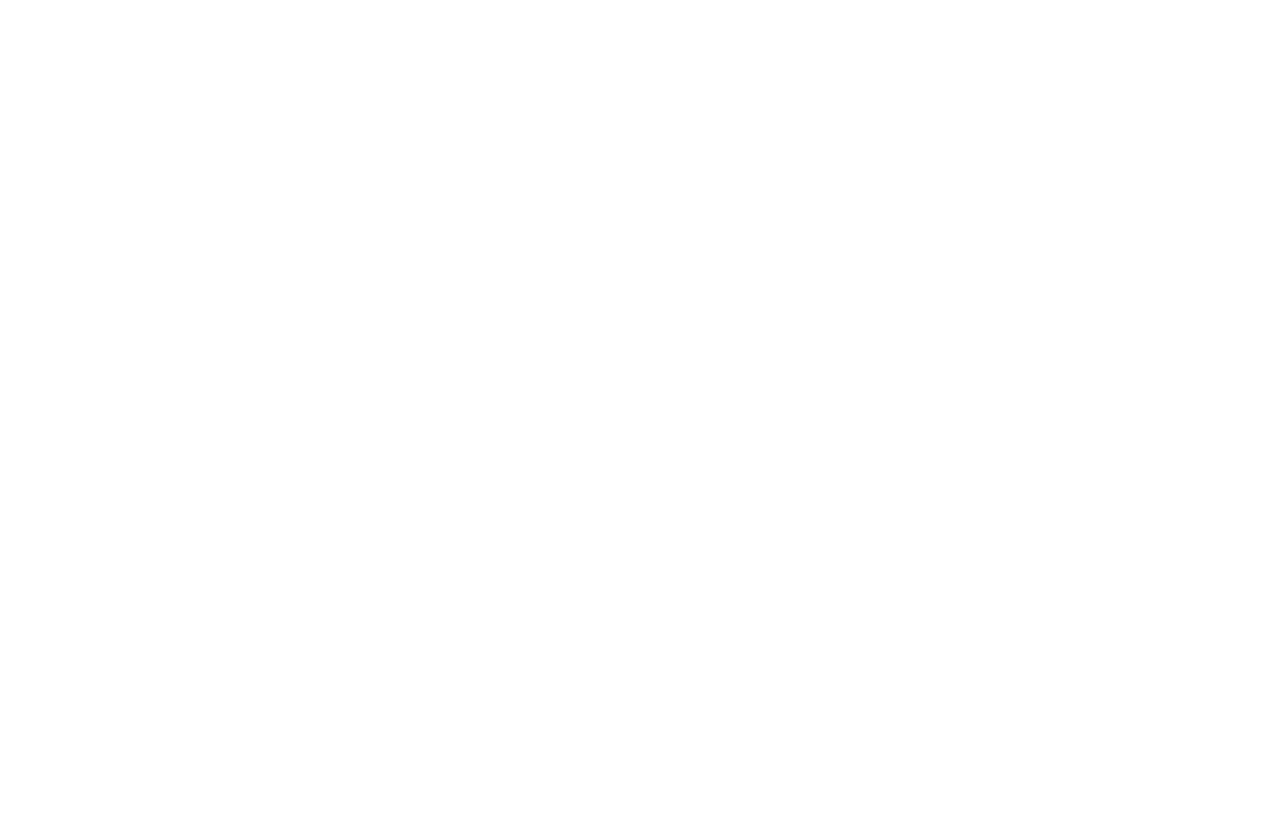
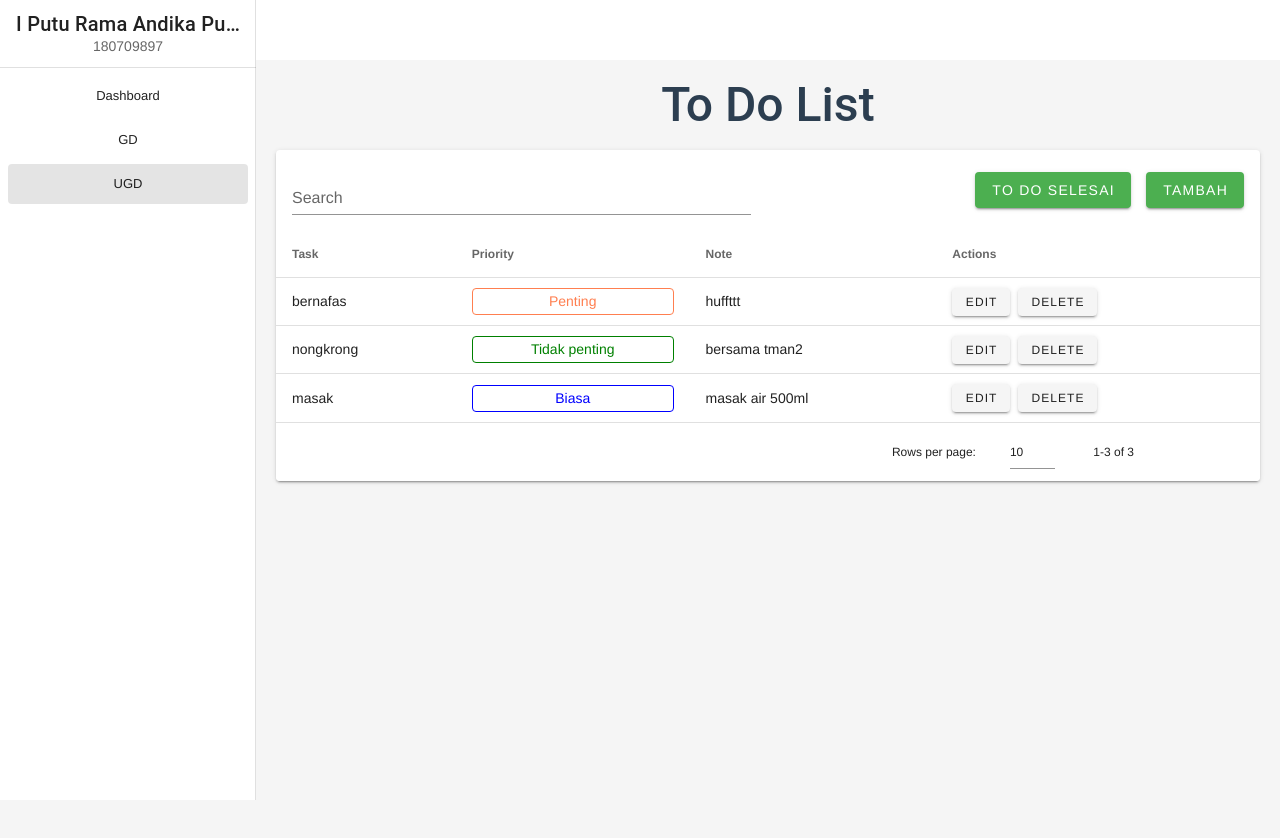
Before and after one commit to Rama-Andika/VueCLI-Webpack_9897, a Vue app: page /ugd in a window 1280 px wide. Shown: the top 838 px of the page. Built offline with nearby package versions, Linux system fonts and the light colour scheme.

Commit message:
UGD Vue CLI

```diff
--- a/package.json
+++ b/package.json
@@ -8,6 +8,7 @@
     "lint": "vue-cli-service lint"
   },
   "dependencies": {
+    "@mdi/js": "^5.8.55",
     "core-js": "^3.6.5",
     "vue": "^2.6.11",
     "vue-router": "^3.4.9",
--- a/src/components/DashboardLayout.vue
+++ b/src/components/DashboardLayout.vue
@@ -11,7 +11,6 @@
                     </v-list-item-subtitle>
                 </v-list-item-content>
             </v-list-item>
-
     <v-divider></v-divider>
 
 <v-list dense nav>
@@ -20,9 +19,7 @@
         :key="item.title"
         link
         tag="router-link"
-                    :to="item.to"
-                >
-
+        :to="item.to">
         <v-list-item-content>
             <v-list-item-title>{{ item.title }}</v-list-item-title>
         </v-list-item-content>
@@ -34,15 +31,15 @@
  </div>
  </div>
 </template>
-
 <script>
 export default {
 name: "Dashboard",
 data() {
     return {
         items: [
-                { title: "Dashboard", to:"/" },
+            { title: "Dashboard", to: "/" },
             { title: "GD", to: "/gd" },
+            { title: "UGD", to: "/ugd" },
         ],
     };
 },
--- a/src/components/TodoList/List.vue
+++ b/src/components/TodoList/List.vue
@@ -17,13 +17,35 @@
                 </v-btn>
             </v-card-title>
             <v-data-table :headers="headers" :items="todos" :search="search">
+                <template v-slot:[`item.priority`]="{ item }">
+                    <td>
+                        <v-card v-if="item.priority == 'Penting'" style="border-color: lightcoral; color: lightcoral; width: fit-content;" outlined>
+                            {{ item.priority }}
+                        </v-card>
+                        <v-card v-else-if="item.priority == 'Biasa'" style="border-color: lightblue; color: lightblue; width: fit-content;" outlined>
+                            {{ item.priority }}
+                        </v-card>
+                        <v-card v-else outlined style="border-color: lightgreen; color: lightgreen; width: fit-content;">
+                            {{ item.priority }}
+                        </v-card>
+                    </td>
+                </template>
+
                 <template v-slot:[`item.actions`]="{ item }">
-                    <v-btn small class="mr-2" @click="editItem(item)">
-                        edit
-                    </v-btn>
-                    <v-btn small @click="deleteItem(item)">
-                        delete
-                    </v-btn>
+                    <v-btn
+              icon
+              color="red"
+            >
+              <v-icon @click="editItem(item)">mdiDelete</v-icon>
+            </v-btn>
+
+            <v-btn
+              icon
+              color="red"
+            >
+              <v-icon @click="deleteItem(item)">mdiPencil</v-icon>
+            </v-btn>
+
                 </template>
             </v-data-table>
         </v-card>
@@ -61,21 +83,57 @@
                 <v-btn color="blue darken-1" text @click="cancel">
                     Cancel
                 </v-btn>
-                <v-btn color="blue darken-1" text @click="save">
-                    Save
-                </v-btn>
+                <v-btn v-if="adding == true"
+                        color="blue darken-1"
+                        text
+                        @click="save">
+                        Save
+                    </v-btn>
+                  <v-btn v-else
+                        color="blue darken-1"
+                        text
+                        @click="edit(formTodo)">
+                        Save
+                    </v-btn>
             </v-card-actions>
         </v-card>
     </v-dialog>
+    <v-dialog v-model="dialogdel" persistent max-width="400px">
+            <v-card>
+                <v-card-title>
+                    <span class="headline">Yakin ingin menghapus?</span>
+                </v-card-title>
+                <v-card-actions>
+                    <v-spacer></v-spacer>
+                    <v-btn color="green darken-1" text @click="cancel">Tidak</v-btn>
+                    <v-btn color="red darken-1" text @click="confirmdelete">Ya</v-btn>
+                </v-card-actions>
+
+            </v-card>
+        </v-dialog>
 </v-main>
 </template>
 <script>
+
+
+
 export default {
     name: "List",
     data() {
         return {
             search: null,
+            searchp: "All Priority",
+            adding: true,
+            edititem: null,
             dialog: false,
+            filters: {
+                search: '',
+                priority: '',
+            },
+            icons: {
+                mdiPencil,
+                mdiDelete,
+            },
             headers: [
                 {
                     text: "Task",
@@ -122,6 +180,30 @@
             this.resetForm();
             this.dialog = false;
         },
+        deleteItem(item) {
+            this.dialogdel = true;
+            this.edititem = item;
+        },
+        confirmdelete() {
+            this.todos.splice(this.todos.indexOf(this.edititem), 1);
+            this.dialogdel = false;
+        },
+        editItem(item) {
+            this.adding = false;
+            this.formTodo = {
+                task: item.task,
+                priority: item.priority,
+                note: item.note,
+            };
+            this.dialog = true;
+            this.edititem = item;
+        },
+        edit(formTodo) {
+            this.edititem.task = formTodo.task;
+            this.edititem.priority = formTodo.priority;
+            this.edititem.note = formTodo.note;
+            this.cancel();
+        },
         resetForm() {
             this.formTodo = {
                 task: null,
@@ -133,3 +215,7 @@
     },
 };
 </script>
+<style scoped>
+.pencil{color: lightblue !important;}
+.bin{color: lightcoral !important;}
+</style>
--- /dev/null
+++ b/src/components/TodoList/ListUGD.vue
@@ -0,0 +1,225 @@
+<template>
+ <v-main class="list">
+    <h3 class="text-h3 font-weight-medium mb-5">To Do List</h3>
+
+ <v-card>
+    <v-card-title>
+        <v-text-field
+            v-model="search"
+            append-icon="mdi-magnify"
+            label="Search"
+            single-line
+            hide-details>
+        </v-text-field>
+    <v-spacer></v-spacer>
+
+    <v-btn color="success" dark @click="dialog = true" style="margin-right:15px;">
+        To Do Selesai
+    </v-btn>
+
+    <v-btn color="success" dark @click="dialog = true">
+        Tambah
+    </v-btn>
+    </v-card-title>
+    <v-data-table :headers="headers" :items="todos" :search="search">
+
+        <template v-slot:[`item.priority`]="{ item }">
+            <td>
+                <v-card v-if="item.priority == 'Penting'" style="padding:2px 5px;border-color: coral; color: coral;" outlined>
+                    {{ item.priority }}
+                </v-card>
+                <v-card v-else-if="item.priority == 'Biasa'" style="padding:2px 5px;border-color: blue; color: blue;" outlined>
+                    {{ item.priority }}
+                </v-card>
+                <v-card v-else outlined style="padding:2px 5px; border-color:green; color: green;">
+                    {{ item.priority }}
+                </v-card>
+            </td>
+        </template>
+
+        <template v-slot:[`item.actions`]="{ item }">
+            <v-btn small class="mr-2" @click="editItem(item)">
+                edit
+            </v-btn>
+        <v-btn small @click="deleteItem(item)">
+                delete
+        </v-btn>
+        </template>
+    </v-data-table>
+</v-card>
+
+ <v-dialog v-model="dialog" persistent max-width="600px">
+    <v-card>
+        <v-card-title>
+            <span class="headline"
+                v-if="adding == true" >Form Add</span>
+            <span class="headline"
+                v-else>Form Edit</span>
+            </v-card-title>
+    <v-card-text>
+ <v-container>
+    <v-text-field
+        v-model="formTodo.task"
+        label="Task"
+        required>
+    </v-text-field>
+
+ <v-select
+    v-model="formTodo.priority"
+    :items="['Penting', 'Biasa', 'Tidak penting']"
+    label="Priority"
+    required>
+ </v-select>
+
+<v-textarea
+    v-model="formTodo.note"
+    label="Note"
+    required>
+
+</v-textarea>
+</v-container>
+    </v-card-text>
+
+        <v-card-actions>
+            <v-spacer></v-spacer>
+            <v-btn color="blue darken-1" text @click="cancel"> Cancel</v-btn>
+            <v-btn v-if="adding == true"
+                color="blue darken-1"
+                text
+                @click="save">
+                Save
+            </v-btn>
+            <v-btn v-else
+                color="blue darken-1"
+                text
+                @click="edit(formTodo)">
+                Save
+            </v-btn>
+        </v-card-actions>
+        </v-card>
+    </v-dialog>
+
+<v-dialog v-model="dialogdel" persistent max-width="400px">
+    <v-card>
+        <v-card-title>
+            <span class="headline">Yakin ingin menghapus?</span>
+        </v-card-title>
+        <v-card-actions>
+            <v-spacer></v-spacer>
+            <v-btn color="green darken-1" text @click="cancel">Tidak</v-btn>
+            <v-btn color="red darken-1" text @click="confirmdelete">Ya</v-btn>
+        </v-card-actions>
+
+    </v-card>
+</v-dialog>
+
+
+</v-main>
+</template>
+<script>
+export default {
+    name: "List",
+        data() {
+return {
+    search: null,
+        dialog: false,
+        searchp: "All Priority",
+        adding: true,
+        edititem: null,
+        dialogdel: false,
+        dialognote: false,
+        filters: {
+                search: '',
+                priority: '',
+            },
+        headers: [
+            {
+                text: "Task",
+                align: "start",
+                sortable: true,
+                value: "task",
+            },
+            { text: "Priority", value: "priority" },
+            { text: "Note", value: "note" },
+            { text: "Actions", value: "actions" },
+        ],
+            todos: [
+        {
+            task: "bernafas",
+            priority: "Penting",
+            note: "huffttt",
+        },
+        {
+            task: "nongkrong",
+            priority: "Tidak penting",
+            note: "bersama tman2",
+        },
+        {
+            task: "masak",
+            priority: "Biasa",
+            note: "masak air 500ml",
+        },
+    ],
+        formTodo: {
+        task: null,
+        priority: null,
+        note: null,
+    },
+ };
+},
+methods: {
+        save() {
+            this.todos.push(this.formTodo);
+            this.cancel();
+        },
+        cancel() {
+            this.resetForm();
+            this.dialog = false;
+            this.edititem = null;
+            this.adding = true;
+            this.dialogdel = false;
+            this.dialognote = false;
+        },
+        deleteItem(item) {
+            this.dialogdel = true;
+            this.edititem = item;
+        },
+        confirmdelete() {
+            this.todos.splice(this.todos.indexOf(this.edititem), 1);
+            this.dialogdel = false;
+        },
+        editItem(item) {
+            this.adding = false;
+            this.formTodo = {
+                task: item.task,
+                priority: item.priority,
+                note: item.note,
+            };
+            this.dialog = true;
+            this.edititem = item;
+        },
+
+        detailItem(item) {
+            this.detail = {
+                task: item.task,
+                priority: item.priority,
+                note: item.note,
+            }
+            this.dialognote = true;
+        },
+        edit(formTodo) {
+            this.edititem.task = formTodo.task;
+            this.edititem.priority = formTodo.priority;
+            this.edititem.note = formTodo.note;
+            this.cancel();
+        },
+        resetForm() {
+            this.formTodo = {
+                task: null,
+                priority: null,
+                note: null,
+            };
+        },
+    },
+};
+</script>
--- a/src/router.js
+++ b/src/router.js
@@ -6,8 +6,7 @@
 function importComponent(path) {
     return () => import(`./components/${path}.vue`)
 }
-
-Vue.use(VueRouter)
+Vue.use(VueRouter);
 
 const router = new VueRouter({
  mode: "history",
@@ -17,26 +16,25 @@
             name: "admin",
             component: importComponent('DashboardLayout'),
             children: [
-
                 //Dashboard
         {
             path: "/",
             name: "Root",
             component: importComponent('Dashboard'),
         },
-
-                // To Do List
+                // To do list
         {
             path: "/gd",
             name: "Guided",
             component: importComponent('TodoList/List'),
         },
-
+        {
+            path: "/ugd",
+            name: "UnGuided",
+            component: importComponent('TodoList/ListUGD'),
+        },
     ]
  },
-
  ]
-
 });
-
 export default router;
```
Also changed, not shown: 1 other file (tests, documents, lock files or other folders). Lines whose indentation alone changed are shown as unchanged.
